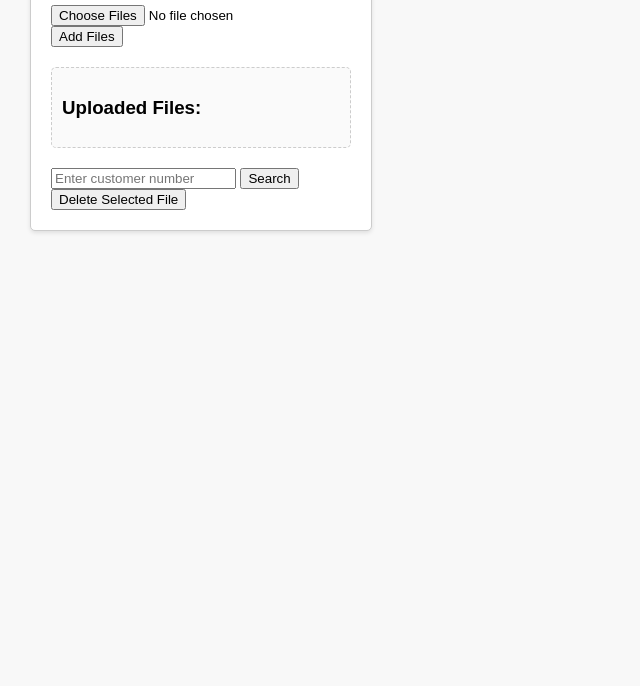
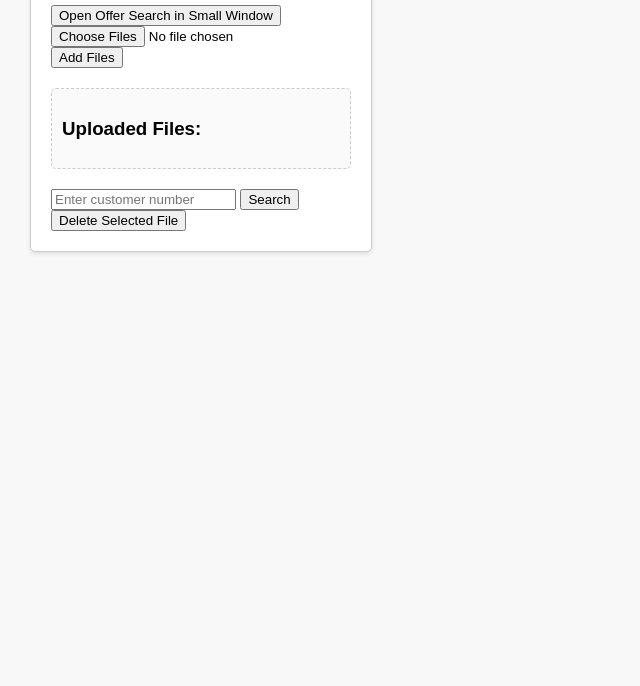
Before and after one commit to ArapCheruiyot/offer-search, a plain HTML site: page index.html in a window 1280 px wide. Shown: the part 114-800 px from the top of the page, without its empty margins (0-640 px from the left). Drawn offline with Linux system fonts and the light colour scheme.

Commit message:
Update index.html

```diff
--- a/index.html
+++ b/index.html
@@ -52,11 +52,19 @@
             border: 1px solid #f5c6cb;
         }
     </style>
+    <script>
+        function openSmallWindow() {
+            window.open("https://arapcheruiyot.github.io/offer-search/", "newWindow", "width=800,height=600");
+        }
+    </script>
 </head>
 <body>
 
 <div class="container">
     <h2>Customer Offer Search</h2>
+
+    <!-- Button to Open in a Small Window -->
+    <button onclick="openSmallWindow()">Open Offer Search in Small Window</button>
 
     <!-- Button to Upload Excel Files -->
     <input type="file" id="fileInput" accept=".xlsx, .xls" multiple>
```
